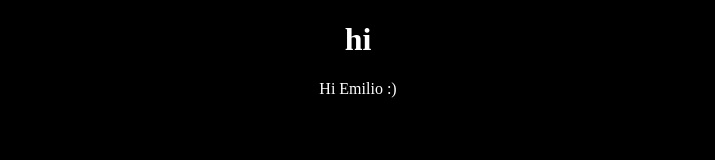
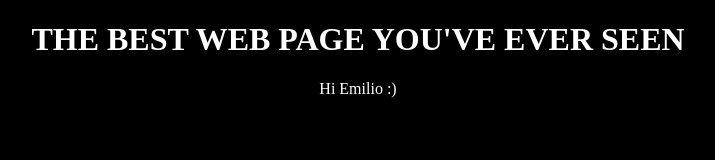
Before and after one commit to devendra-hiralall/CICDRepo, a plain HTML site: page index.html in a window 1280 px wide. Shown: the whole page, without its empty margins (282-997 px from the left). Drawn offline with Linux system fonts and the light colour scheme.

Commit message:
should pass

```diff
--- a/index.html
+++ b/index.html
@@ -6,7 +6,7 @@
     </head>
 
     <body>
-        <h1 id="header">hi</h1>
+        <h1 id="header">THE BEST WEB PAGE YOU'VE EVER SEEN</h1>
         <p id="subHeader">Hi Emilio :)</p>
 
         <style>
```
Also changed, not shown: .github/workflows/deployAndTest.yml.
